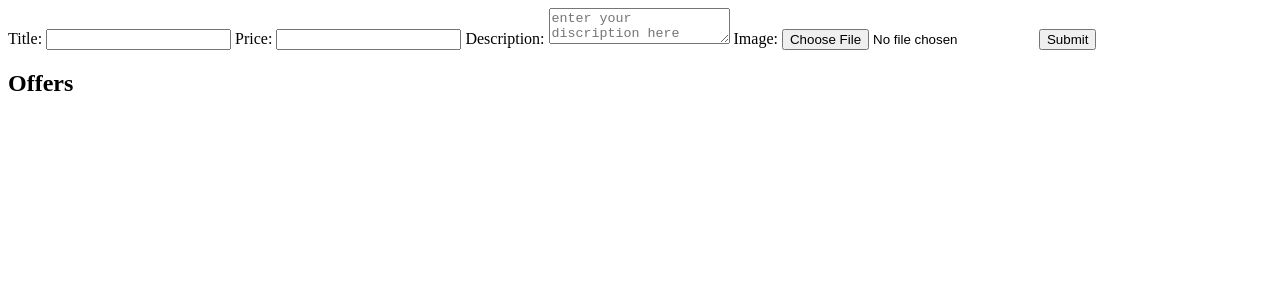
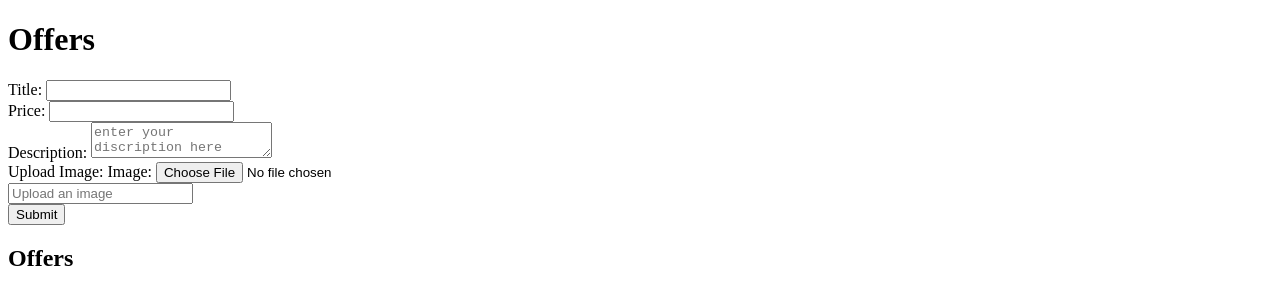
Before and after one commit to QIMENGSHI/webapplicationweek6final, a website: page public/index.html in a window 1280 px wide. Drawn offline with Linux system fonts and the light colour scheme; no server answers.

Commit message:
changes on the html

```diff
--- a/public/index.html
+++ b/public/index.html
@@ -1,30 +1,62 @@
 <!DOCTYPE html>
 <html lang="en">
   <head>
-    <meta charset="UTF-8">
-    <meta name="viewport" content="width=device-width, initial-scale=1.0">
+    <meta charset="UTF-8" />
+    <meta name="viewport" content="width=device-width, initial-scale=1.0" />
     <title>Offer submission</title>
   </head>
   <body>
     <div class="container">
-    <form id="offerForm" method="POST" action="/upload" enctype="multipart/form-data">
+      <h1 class="center-align">Offers</h1>
+      <form
+        id="offerForm"
+        class="card-panel"
+        method="POST"
+        action="/upload"
+        enctype="multipart/form-data"
+      >
+        <div class="input-field">
           <label for="title">Title:</label>
           <input type="text" id="title" name="title" required />
+        </div>
 
+        <div class="input-field">
           <label for="price">Price:</label>
           <input type="number" id="price" name="price" required />
+        </div>
 
+        <div class="input-field">
           <label for="description">Description:</label>
-        <textarea id="description" name="description"  placeholder="enter your discription here" required></textarea>
+          <textarea
+            id="description"
+            name="description"
+            placeholder="enter your discription here"
+            required
+          ></textarea>
+        </div>
 
+        <div class="file-field input-field">
+          <div class="btn">
+            <span>Upload Image:</span>
             <label for="image">Image:</label>
             <input type="file" id="image" name="image" />
+          </div>
 
-        <button type="submit">Submit</button>
+          <div class="file-path-wrapper">
+            <input
+              class="file-path validate"
+              type="text"
+              placeholder="Upload an image"
+            />
+          </div>
+        </div>
+
+        <button class="btn waves-effect waves-light" type="submit">
+          Submit
+        </button>
       </form>
       <h2>Offers</h2>
       <div id="offersContainer"></div>
-
     </div>
   </body>
   <script src="./js/main.js"></script>
```
Lines whose indentation alone changed are shown as unchanged.
